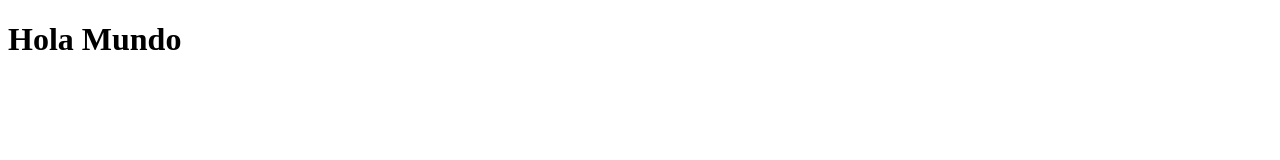
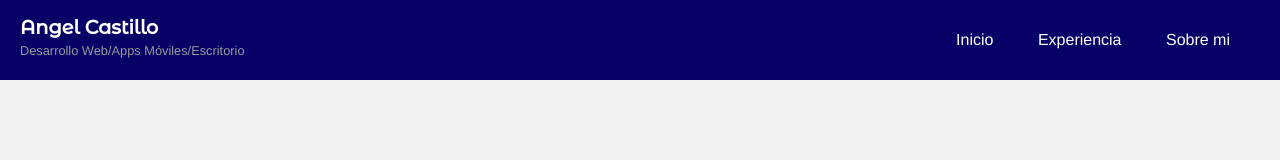
Before and after one commit to AngelitoKun/AngelitoKun.github.io, a plain HTML site: page index.html in a window 1280 px wide. Drawn offline with Linux system fonts and the light colour scheme.

Commit message:
Añadida la cabecera

```diff
--- a/index.html
+++ b/index.html
@@ -5,9 +5,24 @@
         <meta http-equiv="X-UA-Compatible" content="IE">
         <meta name="viewport" content="width=device-width, initial-scale">
         <link rel="stylesheet" href="styles.css">
+        <link rel="preconnect" href="https://fonts.googleapis.com">
+        <link rel="preconnect" href="https://fonts.gstatic.com" crossorigin>
+        <link href="https://fonts.googleapis.com/css2?family=Montserrat+Alternates:wght@300;500&display=swap" rel="stylesheet">
         <title>Home</title>
     </head>
     <body>
-        <h1>Hola Mundo</h1>
+        <header id="main-header">
+            <a id="logo-header" href="index.html">
+                <span id="titulo">Angel Castillo</span>
+                <span id="description">Desarrollo Web/Apps Móviles/Escritorio</span>
+            </a>
+            <nav>
+                <ul id="cabecera-menu">
+                    <li><a>Inicio</a></li>
+                    <li><a>Experiencia</a></li>
+                    <li><a>Sobre mi</a></li>
+                </ul>
+            </nav>
+        </header>
     </body>
 </html>
--- a/styles.css
+++ b/styles.css
@@ -0,0 +1,74 @@
+body {
+	margin: 0;
+	padding: 0;
+	font-family: Helvetica, Arial, sans-serif;
+	color: #666;
+	background: #f2f2f2;
+	font-size: 1em;
+	line-height: 1.5em;
+}
+#main-header {
+    background: #070066;
+	color: #fff;
+	height: 80px;
+    width: 100%;
+    left: 0;
+    top: 0;
+    position: fixed;
+}
+
+#main-header a {
+    color: white;
+}
+
+#logo-header {
+	float: left;
+	padding: 15px 0 0 20px;
+	text-decoration: none;
+}
+
+#main-header #titulo {
+    font-family: 'Montserrat Alternates', sans-serif;
+    display: block;
+	font-weight: 700;
+	font-size: 1.2em;
+}
+#main-header #description {
+    display: block;
+    float: left;
+    margin-top: 0;
+    margin-bottom: 0;
+	font-weight: 300;
+	font-size: 0.8em;
+	color: #999;
+}
+
+p {
+	margin: 0 0 1.5em 0;
+}
+
+nav {
+	float: right;
+}
+
+nav #cabecera-menu {
+    margin: 0;
+    padding: 0;
+    list-style: none;
+    padding-right: 20px;
+}
+
+nav #cabecera-menu li {
+    display: inline-block;
+	line-height: 80px;
+}
+nav, #cabecera-menu, li, a {
+    display: block;
+    padding: 0 10px;
+    text-decoration: none;
+}
+
+nav ul li a:hover {
+    background: #fff;
+    color: #000;
+}
```
